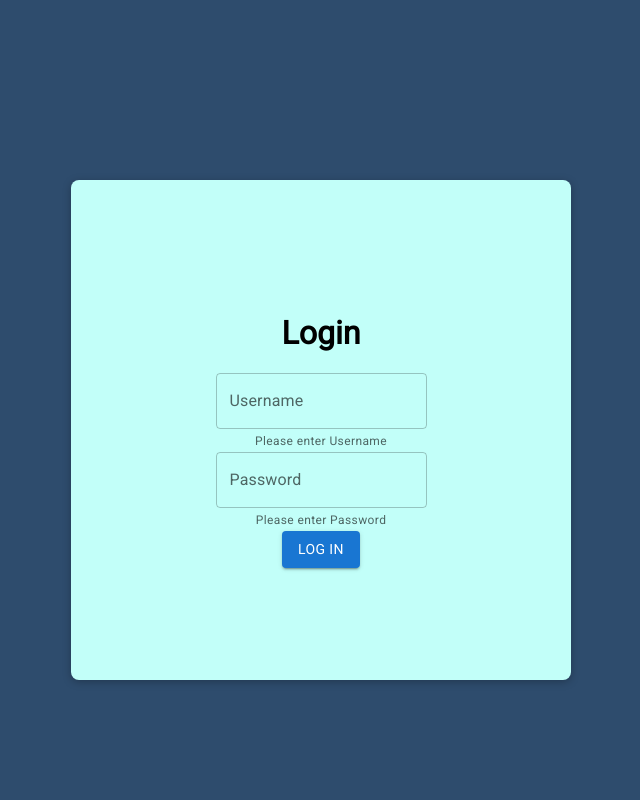
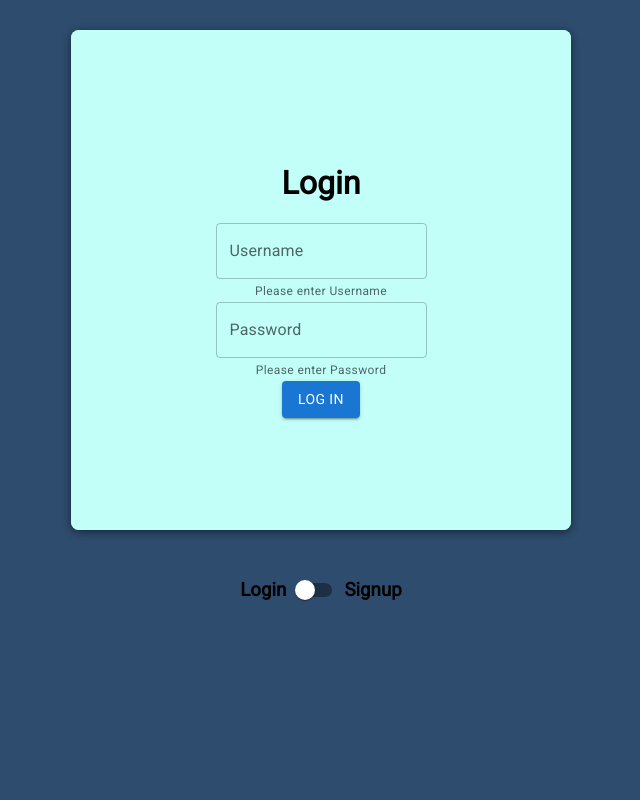
Before and after one commit to rishnegi7711/React-app, a React app: page /signup in a window 1280 px wide. Shown: the top 800 px of the page, without its empty margins (319-959 px from the left). Built offline with nearby package versions, Linux system fonts and the light colour scheme.

Commit message:
Layout change for switch on basepage

```diff
--- a/src/Components/BasePage.js
+++ b/src/Components/BasePage.js
@@ -2,24 +2,34 @@ import React from "react";
 import Switch from '@mui/material/Switch';
 import Signup from "./Signup";
 import Login from "./Login";
+import Card from "./Card"
+import "./BasePage.scss";
 import { useState } from "react";
+
+
+
+
 
 
 const BasePage = () => {
 
-    const [checked, setChecked] = useState(false);
+
+
     const [isLoginPageActive, setIsLoginPageActive] = useState(false);
 
     return (
-        <>
-            {checked ? <Signup /> : <Login />}
-            <h3>Login</h3>
-            <Switch
-                checked={checked}
-                onChange={e => setChecked(e.target.checked)}
-            />
-            <h3>Signup</h3>
-        </>
+        <Card className='basePage'>
+            {isLoginPageActive ? <Signup /> : <Login />}
+            <div className='switch'>
+                <h3>Login</h3>
+                <Switch
+                    checked={isLoginPageActive}
+                    onChange={e => setIsLoginPageActive(e.target.checked)}
+                />
+                <h3>Signup</h3>
+            </div>
+
+        </Card>
     )
 
 }
--- /dev/null
+++ b/src/Components/BasePage.scss
@@ -0,0 +1,10 @@
+.basePage {
+  justify-content: center;
+  align-items: center;
+  margin: auto;
+}
+
+.switch {
+  margin: auto;
+  display: flex;
+}
--- a/src/Components/Login.scss
+++ b/src/Components/Login.scss
@@ -3,5 +3,5 @@
   align-items: center;
   justify-content: center;
   flex-direction: column;
-  margin: 180px auto;
+  margin: 30px auto;
 }
```
